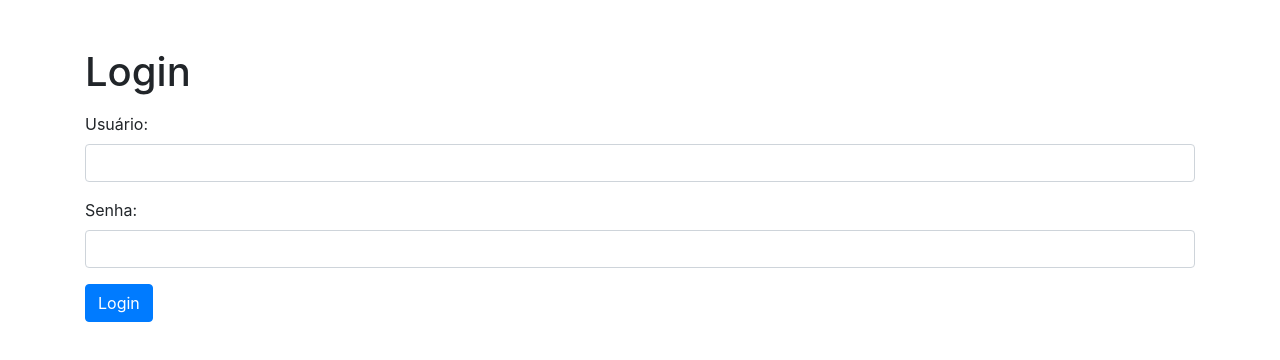
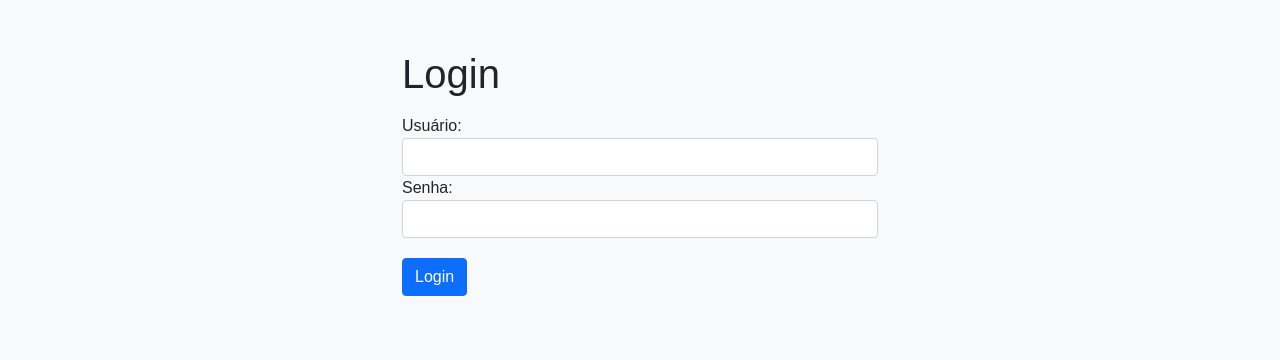
Before and after one commit to ezrafchev/pre_projeto_uc_hub, a plain HTML site: page frontend/login.html in a window 1280 px wide. Drawn offline with nearby package versions, Linux system fonts and the light colour scheme.

Commit message:
Melhorias no design do frontend e correções no backend

```diff
--- a/frontend/login.html
+++ b/frontend/login.html
@@ -5,7 +5,20 @@
     <meta charset="UTF-8">
     <meta name="viewport" content="width=device-width, initial-scale=1.0">
     <title>Login</title>
-    <link href="https://stackpath.bootstrapcdn.com/bootstrap/4.5.2/css/bootstrap.min.css" rel="stylesheet">
+    <link href="https://stackpath.bootstrapcdn.com/bootstrap/5.1.3/css/bootstrap.min.css" rel="stylesheet">
+    <style>
+        body {
+            font-family: 'Arial', sans-serif;
+            background-color: #f8f9fa;
+        }
+        .container {
+            margin-top: 50px;
+            max-width: 500px;
+        }
+        .btn {
+            margin-top: 20px;
+        }
+    </style>
 </head>
 <body>
     <div class="container">
```
Also changed, not shown: frontend/evaluation.html (+10 -1 lines), frontend/index.html (+16 -1 lines), frontend/register.html (+14 -1 lines), frontend/stock.html (+13 -1 lines), 2 other files.
